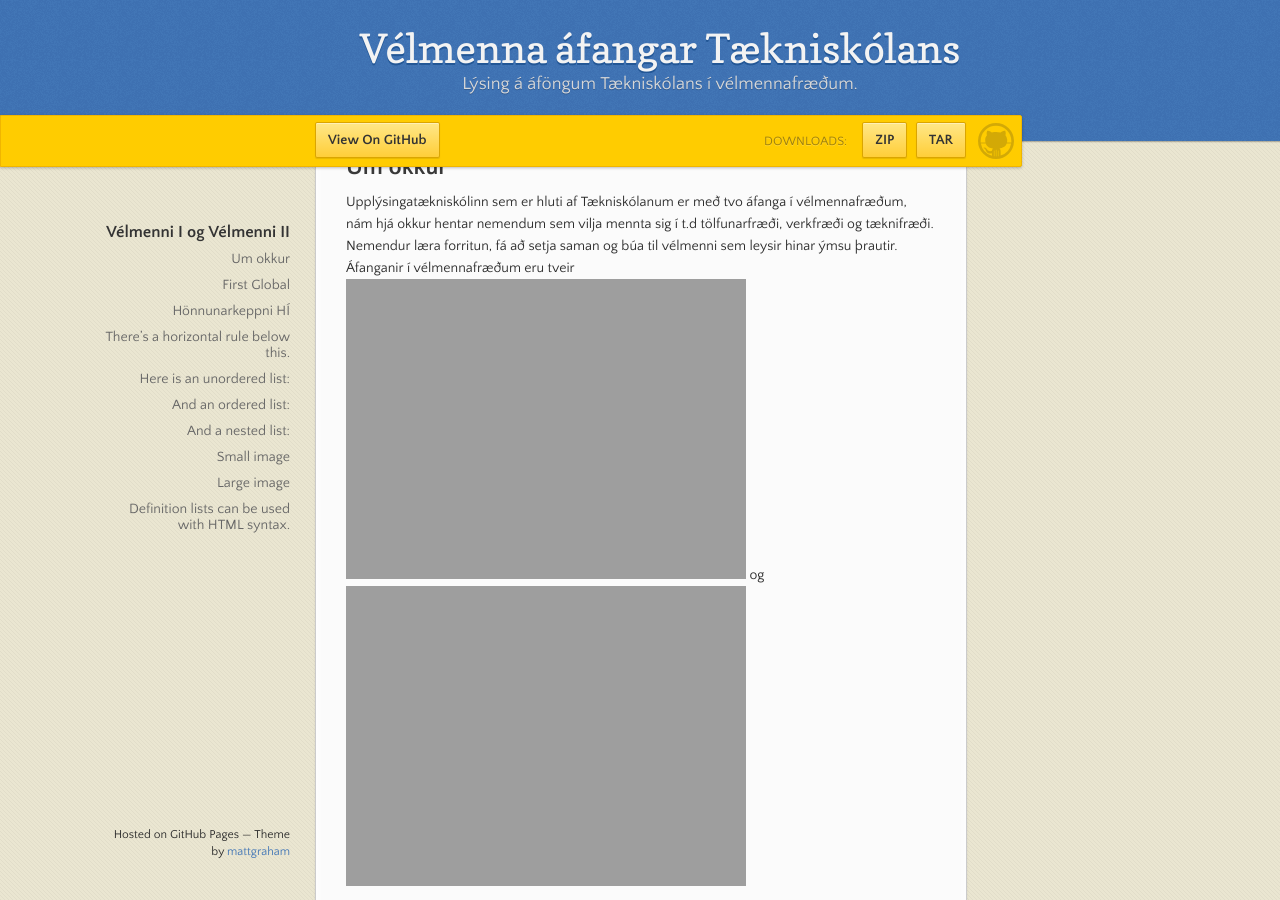
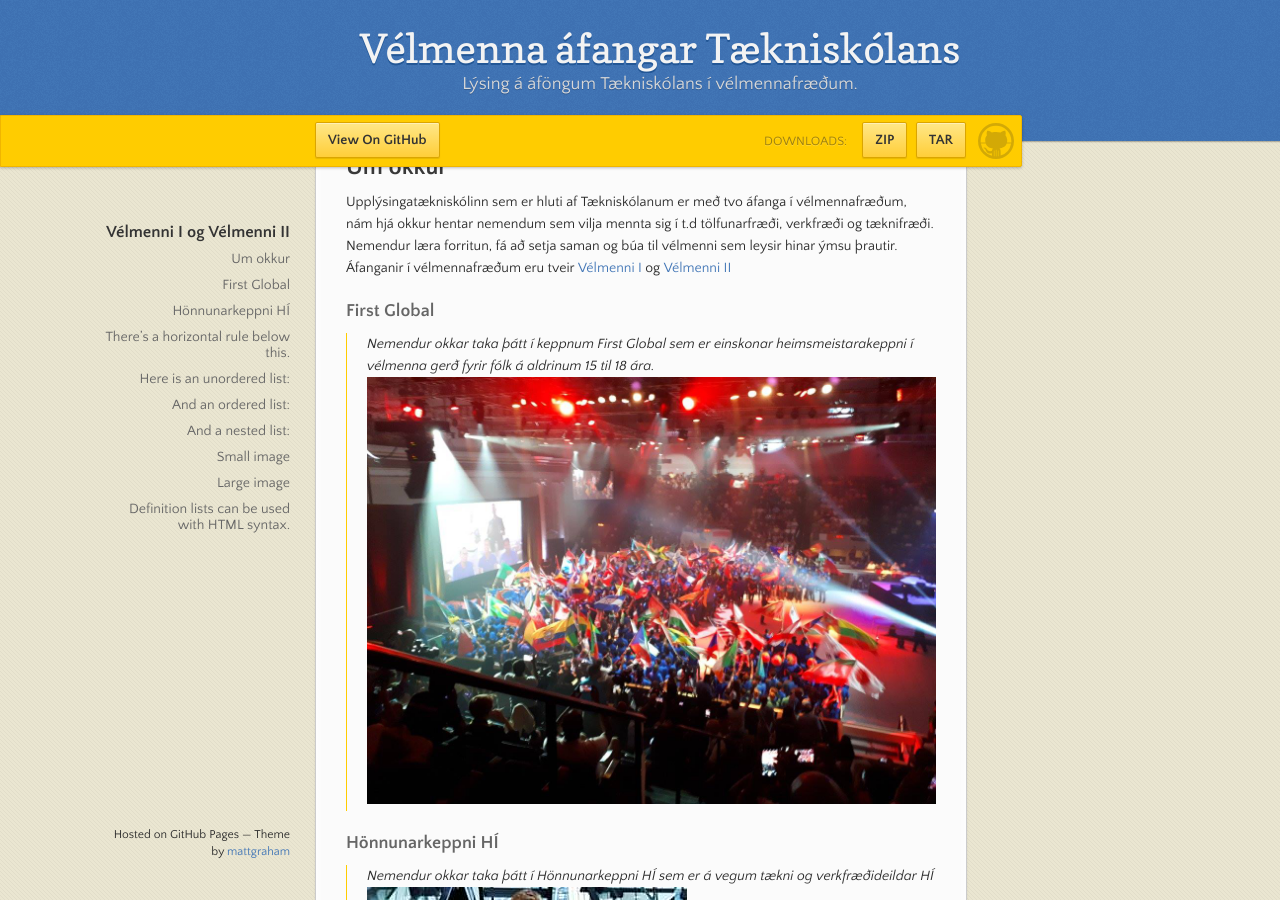
Before and after one commit to eirben/eirben.github.io, a Jekyll site: the page built from index.md, in a window 1280 px wide and 900 px high, scrolled down 571 px. Built offline with Jekyll 4.4.1, drawn with Linux system fonts in a browser that asks for light colours; our own code applies the rules of GitHub Pages for plain Markdown files.

Commit message:
Update index.md

```diff
--- a/index.md
+++ b/index.md
@@ -4,7 +4,7 @@ Nemendur Tækniskólans tóku þátt í First Global vélmennakeppni og í kjöl
 
 ## Um okkur
 Upplýsingatækniskólinn sem er hluti af Tækniskólanum er með tvo áfanga í vélmennafræðum, nám hjá okkur hentar nemendum sem vilja
-mennta sig í t.d tölfunarfræði, verkfræði og tæknifræði.  Nemendur læra forritun, fá að setja saman og búa til vélmenni sem leysir hinar ýmsu þrautir. Áfanganir í vélmennafræðum eru tveir ![Vélmenni I](https://eirben.github.io/rob2a/)  og ![Vélmenni II](https://eirben.github.io/rob2b3u/)
+mennta sig í t.d tölfunarfræði, verkfræði og tæknifræði.  Nemendur læra forritun, fá að setja saman og búa til vélmenni sem leysir hinar ýmsu þrautir. Áfanganir í vélmennafræðum eru tveir [Vélmenni I](https://eirben.github.io/rob2a/) og [Vélmenni II](https://eirben.github.io/rob2b3u/)
 ### First Global
 > Nemendur okkar taka þátt í keppnum First Global sem er einskonar heimsmeistarakeppni í vélmenna gerð fyrir fólk á aldrinum 15 til 18 ára.
 ![First Global keppni](https://eirben.github.io/firstglobal.jpg)
```
